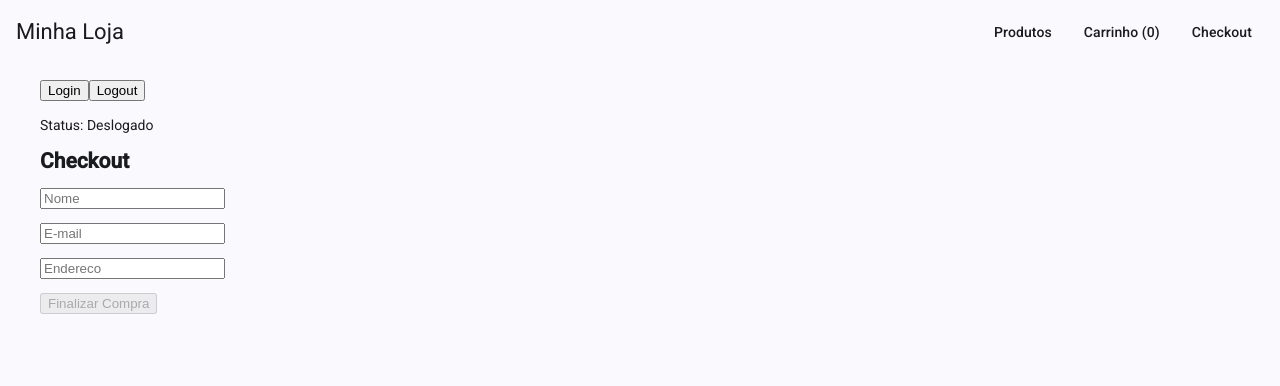
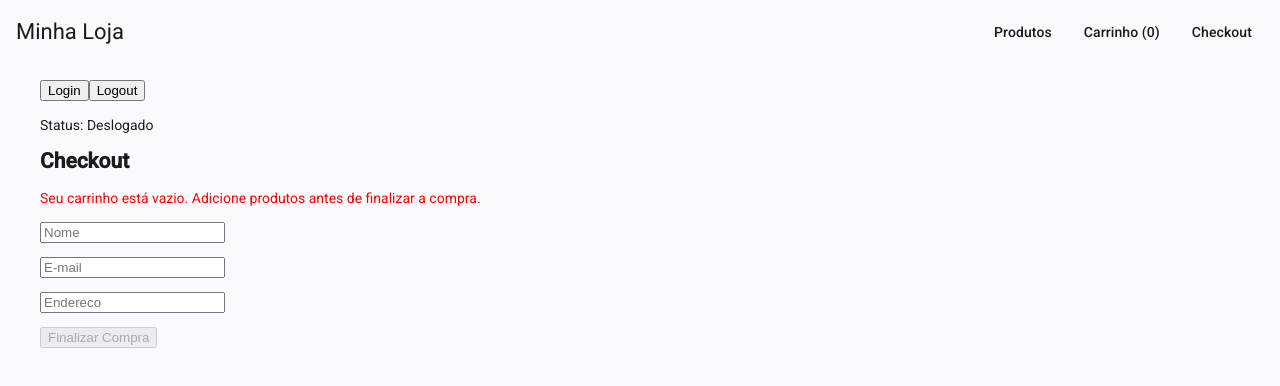
Before and after one commit to ribeiroyasmin06/meu-primeiro-app, an Angular app: page /checkout in a window 1280 px wide. Shown: the top 386 px of the page. Built offline with nearby package versions, Linux system fonts and the light colour scheme.

Commit message:
Formulario de Checkout

```diff
--- a/src/app/core/services/carrinho.service.ts
+++ b/src/app/core/services/carrinho.service.ts
@@ -1,19 +1,25 @@
 import { Injectable, signal, computed } from '@angular/core';
+
+type ItemCarrinho = {
+  nome: string;
+  preco: number;
+};
 
 @Injectable({
   providedIn: 'root',
 })
 export class CarrinhoService {
   // STATE (GLOBAL)
-    private carrinho = signal<{ nome: string; preco: number }[]>([]);
+  private carrinho = signal<ItemCarrinho[]>([]);
 
   // SELECTORS
   itens = computed(() => this.carrinho());
   quantidade = computed(() => this.carrinho().length);
   total = computed(() => this.carrinho().reduce((total, item) => total + item.preco, 0));
+  carrinhoVazio = computed(() => this.carrinho().length === 0);
 
   // ACTIONS
-    adicionar(produto: { nome: string; preco: number }) {
+  adicionar(produto: ItemCarrinho) {
     this.carrinho.update((lista) => [...lista, produto]);
   }
   limpar() {
--- a/src/app/features/checkout/checkout/checkout.html
+++ b/src/app/features/checkout/checkout/checkout.html
@@ -1,4 +1,23 @@
  <h2>Checkout</h2>
+
+@if (compraFinalizada()) {
+    <p style="color: green">Compra finalizada com sucesso!</p>
+  }
+
+  @if (carrinhoService.carrinhoVazio()) {
+    <p style="color: red">Seu carrinho está vazio. Adicione produtos antes de finalizar a compra.</p>
+  } @else {
+    <section>
+      <h3>Resumo do pedido</h3>
+
+      @for (item of carrinhoService.itens(); track $index) {
+        <p>{{ item.nome }} - R$ {{ item.preco.toFixed(2) }}</p>
+      }
+
+      <h3>Total: R$ {{ carrinhoService.total().toFixed(2) }}</h3>
+    </section>
+  }
+
   <form [formGroup]="formulario">
     <p><input type="text" formControlName="nome" placeholder="Nome" /></p>
 
--- a/src/app/features/checkout/checkout/checkout.ts
+++ b/src/app/features/checkout/checkout/checkout.ts
@@ -1,4 +1,4 @@
-import { Component, inject } from '@angular/core';
+import { Component, inject, signal } from '@angular/core';
 import {
   ReactiveFormsModule,
   FormGroup,
@@ -19,6 +19,8 @@ import { CarrinhoService } from '../../../core/services/carrinho.service';
 export class Checkout {
   carrinhoService = inject(CarrinhoService);
 
+  compraFinalizada = signal(false);
+
   formulario = new FormGroup({
     nome: new FormControl('', [Validators.required, Validators.minLength(3), nomeSemNumeros]),
     email: new FormControl('', [Validators.required, Validators.email]),
@@ -26,16 +28,31 @@ export class Checkout {
   });
 
   finalizar() {
+    this.compraFinalizada.set(false);
+
+    if (this.carrinhoService.carrinhoVazio()) {
+      console.log('Não é possível finalizar uma compra com o carrinho vazio.');
+      return;
+    }
+
     if (this.formulario.invalid) {
       console.log('Formulário inválido');
+      this.formulario.markAllAsTouched();
       return;
     }
 
     const dados = this.formulario.value;
     const itens = this.carrinhoService.itens();
+    const total = this.carrinhoService.total();
 
+    console.log('Compra finalizada com sucesso!');
     console.log('Dados do formulário:', dados);
     console.log('Itens do carrinho:', itens);
+    console.log('Total da compra:', total);
+
+    this.carrinhoService.limpar();
+    this.formulario.reset();
+    this.compraFinalizada.set(true);
   }
 }
 
```
Lines whose indentation alone changed are shown as unchanged.
